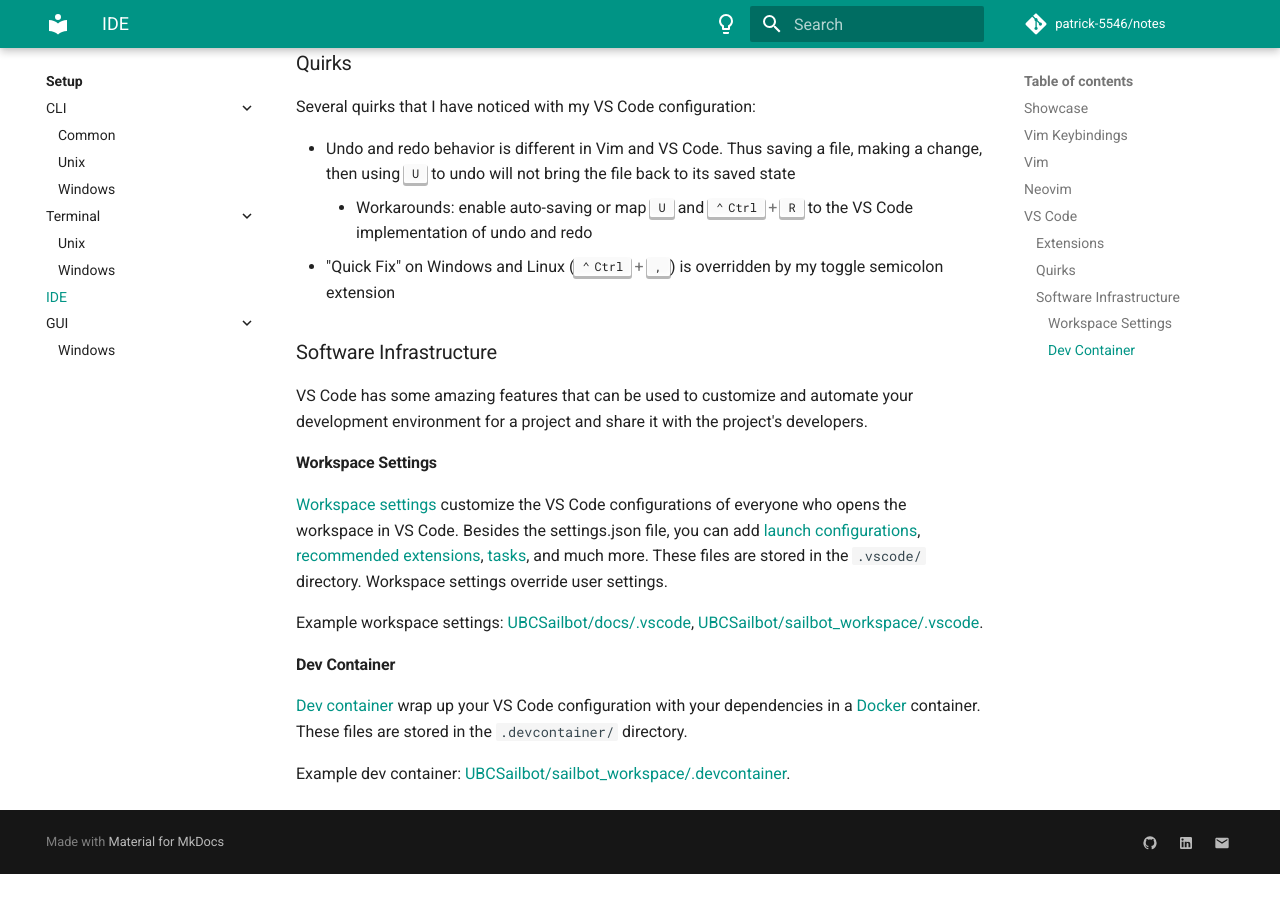
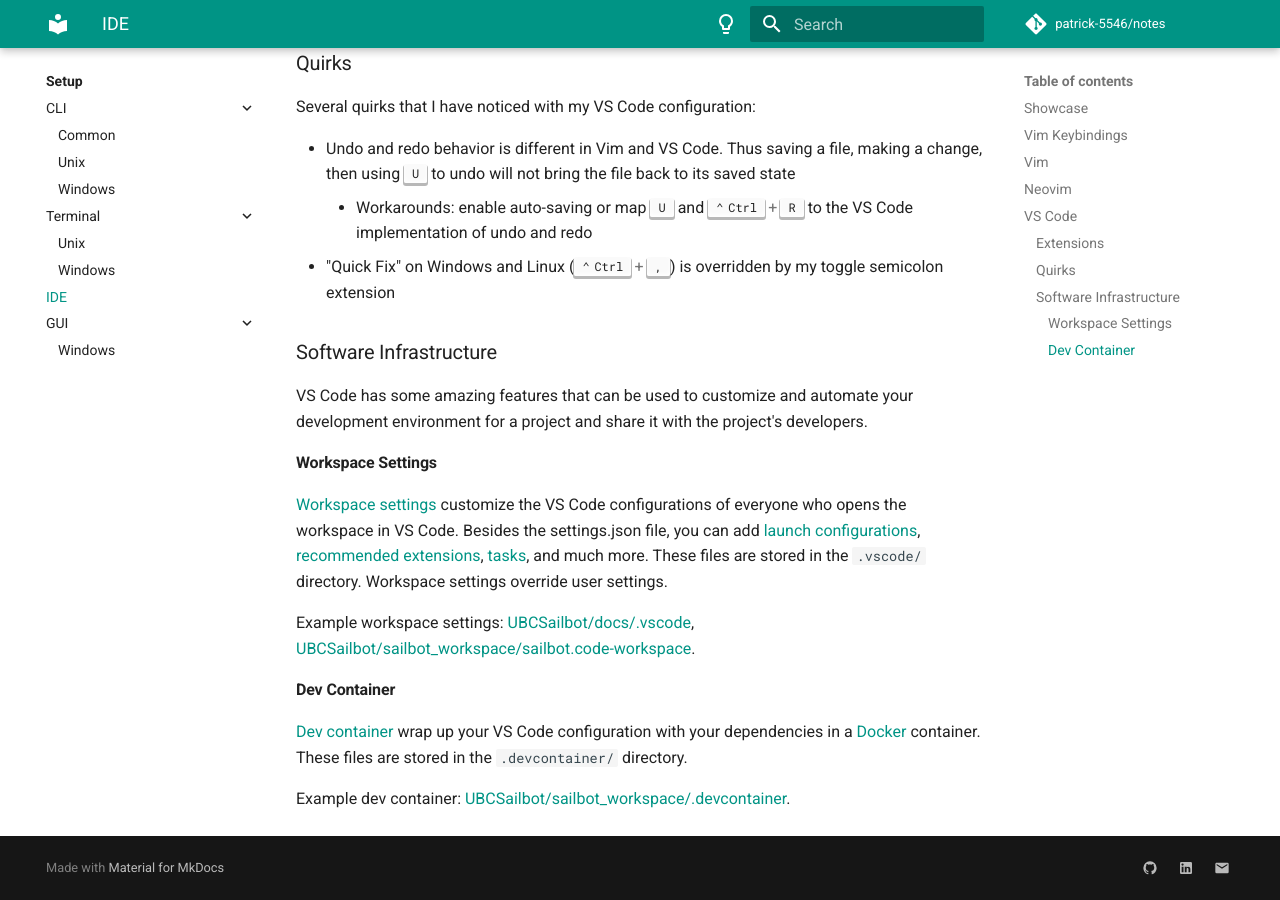
Before and after one commit to patrick-5546/notes, an MkDocs documentation site: the page built from docs/setup/ide.md, in a window 1280 px wide and 900 px high, scrolled down 2902 px. Built offline with MkDocs 1.6.1 and Material for MkDocs 9.7.7, drawn with Linux system fonts in a browser that asks for light colours; comment, search, counter and statistics services are not loaded; before the commit the page ends 3776 px from its top, so only the background shows below that.

Commit message:
Fix dead link

```diff
--- a/docs/setup/ide.md
+++ b/docs/setup/ide.md
@@ -100,7 +100,7 @@
 These files are stored in the `.vscode/` directory. Workspace settings override user settings.
 
 Example workspace settings: [UBCSailbot/docs/.vscode](https://github.com/UBCSailbot/docs/tree/main/.vscode),
-[UBCSailbot/sailbot_workspace/.vscode](https://github.com/UBCSailbot/sailbot_workspace/tree/main/.vscode).
+[UBCSailbot/sailbot_workspace/sailbot.code-workspace](https://github.com/UBCSailbot/sailbot_workspace/blob/main/sailbot.code-workspace).
 
 #### Dev Container
 
```
